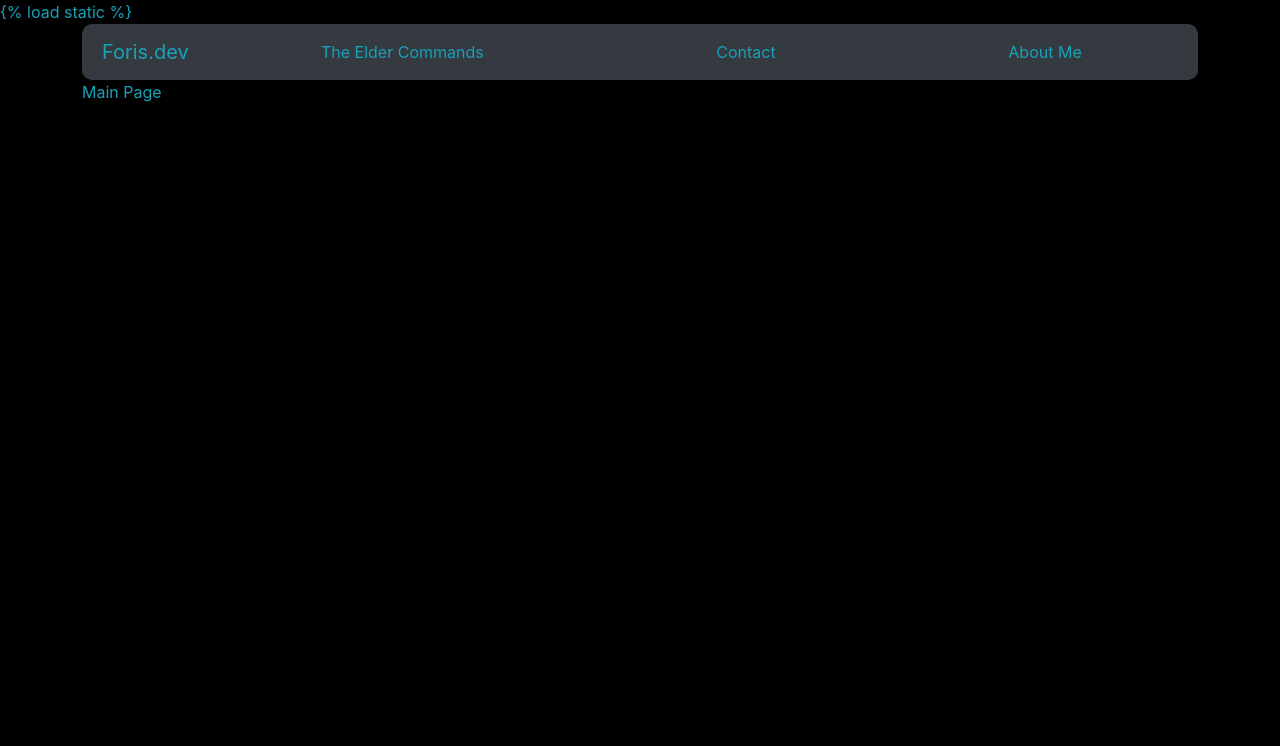
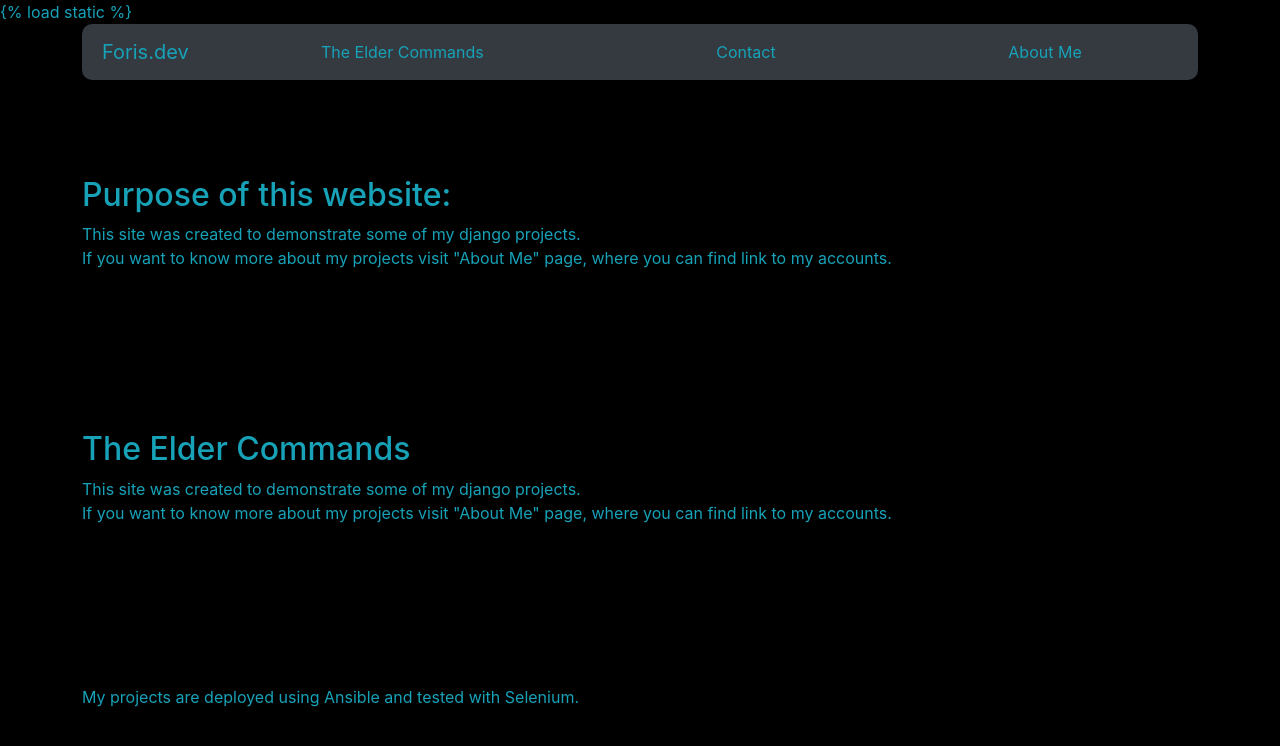
Before and after one commit to ForisTale/foris_dev_react, a React (Create React App) app in the folder frontend/: page / in a window 1280 px wide. Shown: the top 746 px of the page. Built offline with nearby package versions, Linux system fonts and the light colour scheme.

Commit message:
basic main page

```diff
--- a/frontend/src/App.js
+++ b/frontend/src/App.js
@@ -2,12 +2,13 @@ import MainPageLayout from "./components/layout/MainPageLayout";
 import TecPageLayout from "./components/layout/TecPageLayout";
 import {MainPageURLs} from "./inventory/mainPageURLs";
 import {Routes, Route} from "react-router-dom";
+import MainPage from "./pages/MainPage";
 
 function App() {
   return (
     <Routes>
       <Route element={<MainPageLayout/>}>
-        <Route path={MainPageURLs.mainPage} element={<p>Main Page</p>}/>
+        <Route path={MainPageURLs.mainPage} element={<MainPage/>}/>
         <Route path={MainPageURLs.contact} element={<p>Contact</p>}/>
         <Route path={MainPageURLs.aboutMe} element={<p>About Me</p>}></Route>
       </Route>
--- /dev/null
+++ b/frontend/src/pages/MainPage.jsx
@@ -0,0 +1,37 @@
+import styles from "./MainPage.module.css";
+import Row from "react-bootstrap/Row";
+import Col from "react-bootstrap/Col";
+import {Link} from "react-router-dom";
+import {MainPageURLs} from "../inventory/mainPageURLs";
+
+const MainPage = () => {
+  return (
+    <>
+      <Row className={"my-5"}>
+        <Col className={"my-5"}>
+          <h2>Purpose of this website:</h2>
+          <p>This site was created to demonstrate some of my django projects.<br/>
+            If you want to know more about my projects visit "About Me" page, where you can find link to my accounts.
+          </p>
+        </Col>
+      </Row>
+
+      <Row className={"my-5"}>
+        <Col className={"my-5"}>
+          <Link className={styles.link} to={MainPageURLs.tec}><h2>The Elder Commands</h2></Link>
+          <p>This site was created to demonstrate some of my django projects.<br/>
+            If you want to know more about my projects visit "About Me" page, where you can find link to my accounts.
+          </p>
+        </Col>
+      </Row>
+
+      <Row className={"my-5"}>
+        <Col className={"my-5"}>
+          <p>My projects are deployed using Ansible and tested with Selenium.</p>
+        </Col>
+      </Row>
+    </>
+);
+};
+
+export default MainPage;
--- /dev/null
+++ b/frontend/src/pages/MainPage.module.css
@@ -0,0 +1,9 @@
+.link {
+    text-decoration: none;
+    color: #17a2b8;
+}
+
+.link:hover {
+    text-decoration: none;
+    color: #17a2b8;
+}
```
